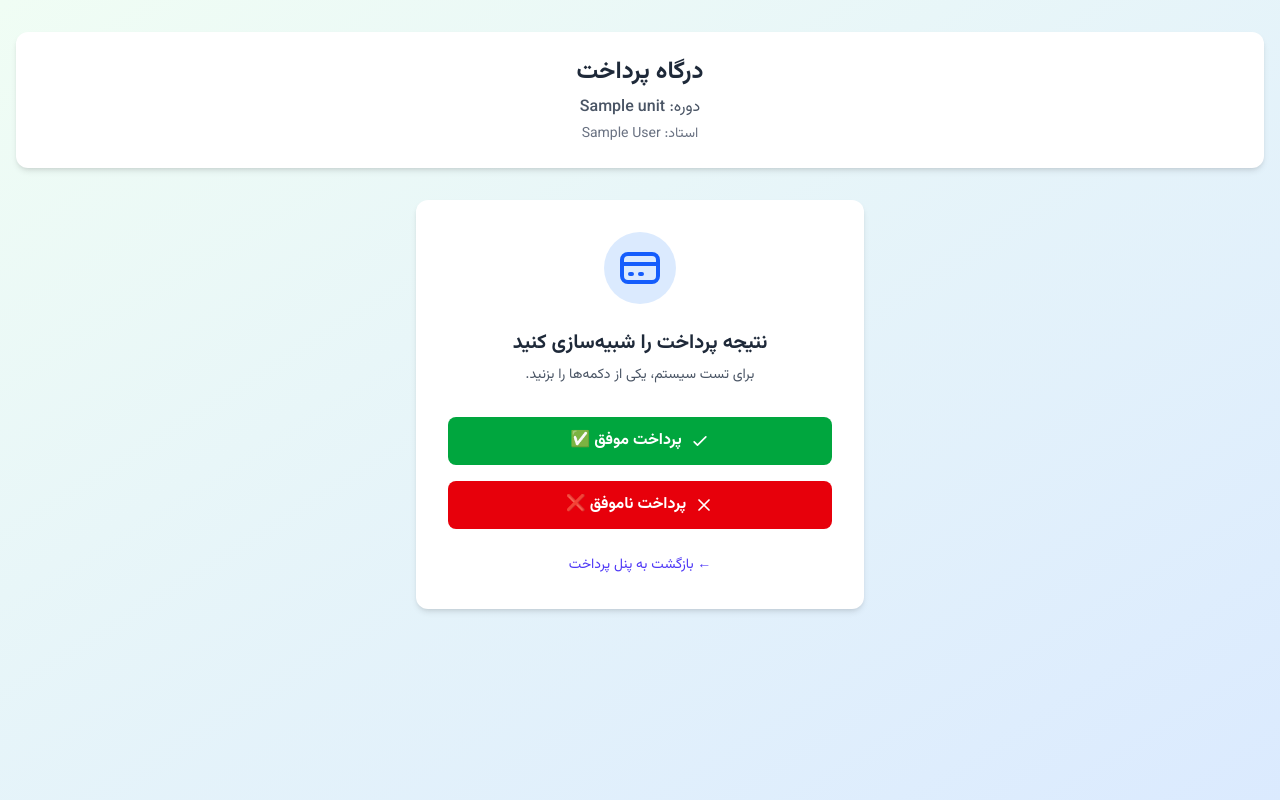
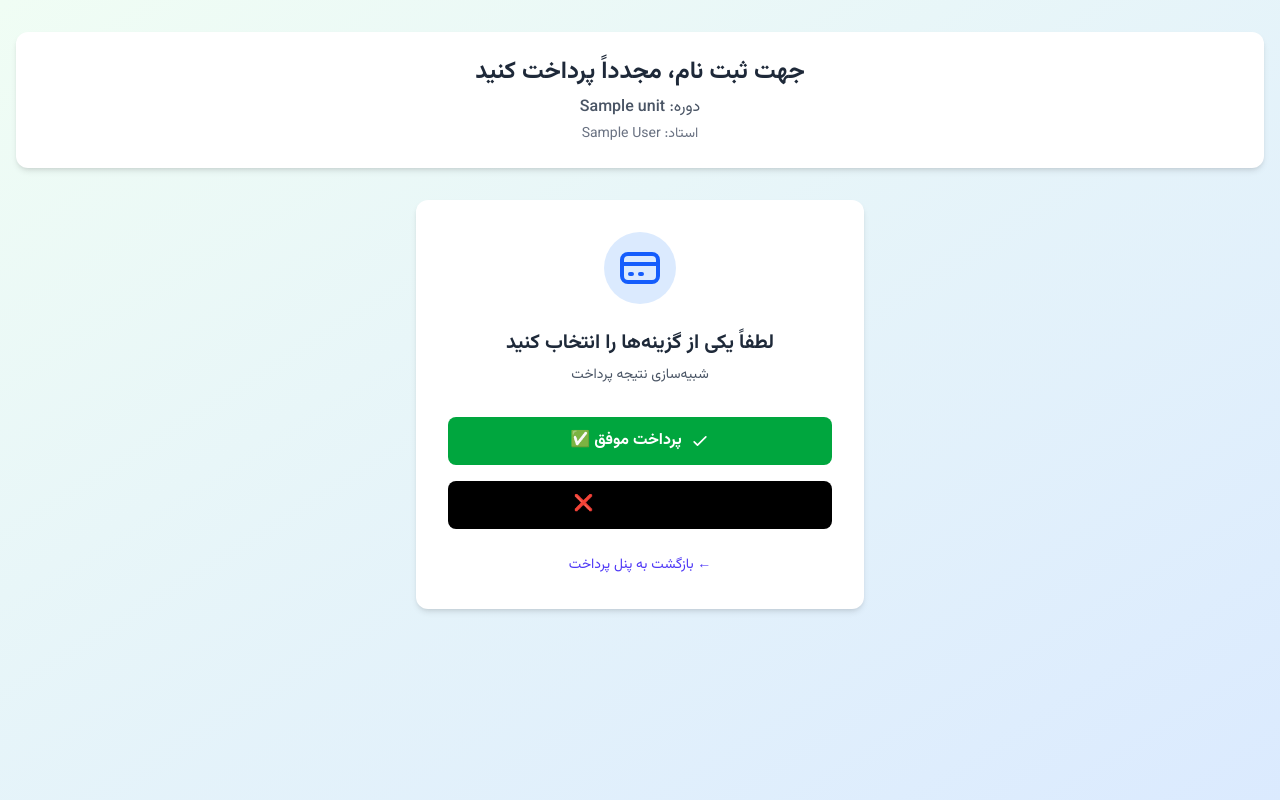
Before and after one commit to L0L1P0P1/student-reg-AP-project, a Django app: template student/templates/student/payment_gateway.html in a window 1280 px wide. Run offline with Django 5.2, Linux system fonts and the light colour scheme; the template is opened without the code that fills it: values that come from a table or form of the project are taken from there, others are empty; tables that the repository leaves empty hold one stand-in row (values such as "Sample post"); style sheets or scripts are compiled from the project's sources; some libraries are stand-ins or nearby versions.

Commit message:
payment again

```diff
--- a/student/templates/student/payment_gateway.html
+++ b/student/templates/student/payment_gateway.html
@@ -8,7 +8,7 @@
     <div class="container mx-auto px-4">
         <!-- Header -->
         <div class="bg-white rounded-xl shadow-md p-6 mb-8 text-center">
-            <h1 class="text-2xl font-bold text-gray-800">درگاه پرداخت</h1>
+            <h1 class="text-2xl font-bold text-gray-800">جهت ثبت نام، مجدداً پرداخت کنید</h1>
             <p class="text-gray-600 mt-2">دوره: <span class="font-medium">{{ course.unit.name }}</span></p>
             <p class="text-sm text-gray-500 mt-1">استاد: {{ course.instructor.get_full_name }}</p>
         </div>
@@ -21,8 +21,8 @@
                         <path stroke-linecap="round" stroke-linejoin="round" stroke-width="2" d="M3 10h18M7 15h1m4 0h1m-7 4h12a3 3 0 003-3V8a3 3 0 00-3-3H6a3 3 0 00-3 3v8a3 3 0 003 3z" />
                     </svg>
                 </div>
-                <h2 class="text-xl font-bold text-gray-800">نتیجه پرداخت را شبیه‌سازی کنید</h2>
-                <p class="text-gray-600 mt-2 text-sm">برای تست سیستم، یکی از دکمه‌ها را بزنید.</p>
+                <h2 class="text-xl font-bold text-gray-800">لطفاً یکی از گزینه‌ها را انتخاب کنید</h2>
+                <p class="text-gray-600 mt-2 text-sm"> شبیه‌سازی نتیجه پرداخت</p>
             </div>
 
             <form method="post" class="space-y-4">
@@ -37,13 +37,11 @@
                     پرداخت موفق ✅
                 </button>
 
-                <!-- Failure Button -->
-                <button type="submit" name="payment_result" value="failure"
-                    class="w-full bg-red-600 hover:bg-red-700 text-white font-bold py-3 px-4 rounded-lg transition duration-200 flex items-center justify-center">
-                    <svg xmlns="http://www.w3.org/2000/svg" class="h-5 w-5 ml-2" fill="none" viewBox="0 0 24 24" stroke="currentColor">
-                        <path stroke-linecap="round" stroke-linejoin="round" stroke-width="2" d="M6 18L18 6M6 6l12 12" />
-                    </svg>
-                    پرداخت ناموفق ❌
+                <!-- CANCEL Button (Black with X) -->
+                <button type="button"
+                    onclick="window.location.href='{% url 'hub' %}'"
+                    class="w-full bg-black hover:bg-gray-800 text-black font-bold py-3 px-4 rounded-lg transition duration-200">
+                    انصراف از پرداخت❌
                 </button>
             </form>
 
--- a/student/templates/student/payment_panel.html
+++ b/student/templates/student/payment_panel.html
@@ -44,7 +44,7 @@
                                         <p class="text-sm text-gray-600 mt-1">استاد: {{ css.course.instructor.get_full_name }}</p>
                                     </div>
                                     <a href="{% url 'payment_gateway' css.id %}"
-                                       class="bg-red-600 hover:bg-red-700 text-white font-medium py-2 px-4 rounded-lg transition duration-200 flex items-center">
+                                       class="bg-red-600 hover:bg-red-700 text-black font-medium py-2 px-4 rounded-lg transition duration-200 flex items-center">
                                         <svg xmlns="http://www.w3.org/2000/svg" class="h-5 w-5 ml-1" fill="none" viewBox="0 0 24 24" stroke="currentColor">
                                             <path stroke-linecap="round" stroke-linejoin="round" stroke-width="2" d="M3 10h18M7 15h1m4 0h1m-7 4h12a3 3 0 003-3V8a3 3 0 00-3-3H6a3 3 0 00-3 3v8a3 3 0 003 3z" />
                                         </svg>
```
